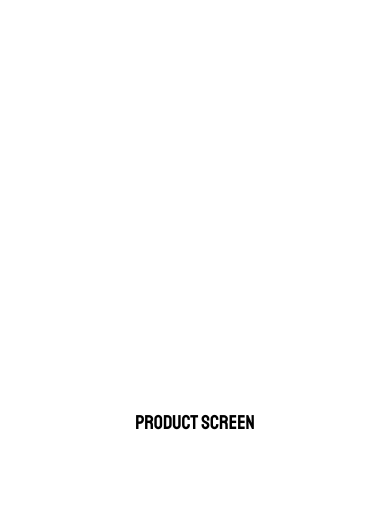
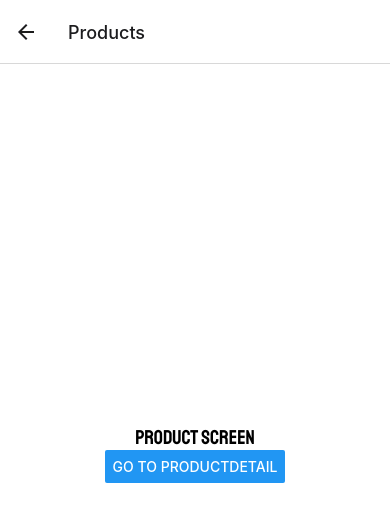
Before and after one commit to lucianorosende/RNBakery, a React Native app: screen /Products in a window 390 px wide. Shown: the top 522 px of the page. Built offline with nearby package versions, Linux system fonts and the light colour scheme.

Commit message:
routing initialized

```diff
--- a/src/index.js
+++ b/src/index.js
@@ -1,9 +1,9 @@
 import { styles } from "./styles"
-import { CategorieScreen, ProductDetailScreen, ProductScreen } from "./screens/index"
+import AppNavigator from "./navigation/index";
 
 const Root = () => {
   return (
-    <ProductScreen/>
+    <AppNavigator />
   );
 }
 
--- /dev/null
+++ b/src/navigation/index.js
@@ -0,0 +1,13 @@
+import React from "react";
+import { NavigationContainer } from "@react-navigation/native";
+import MainNavigator from "./main";
+
+const AppNavigator = () => {
+    return (
+        <NavigationContainer>
+            <MainNavigator />
+        </NavigationContainer>
+    )
+}
+
+export default AppNavigator;
--- /dev/null
+++ b/src/navigation/main.js
@@ -0,0 +1,17 @@
+import React from "react";
+import { createNativeStackNavigator } from "@react-navigation/native-stack";
+import { ProductScreen, CategorieScreen, ProductDetailScreen } from "../screens/index";
+
+const Stack = createNativeStackNavigator();
+
+const MainNavigator = () => {
+    return (
+        <Stack.Navigator initialRouteName="Categories">
+            <Stack.Screen name="Categories" component={CategorieScreen}/>
+            <Stack.Screen name="Products" component={ProductScreen}/>
+            <Stack.Screen name="ProductDetail" component={ProductDetailScreen}/>
+        </Stack.Navigator>
+    )
+}
+
+export default MainNavigator;
--- a/src/screens/categories/index.js
+++ b/src/screens/categories/index.js
@@ -1,11 +1,12 @@
 import React from 'react';
-import { View, Text } from 'react-native';
+import { View, Text, Button } from 'react-native';
 import {styles} from './styles';
 
-const CategorieScreen = () => {
+const CategorieScreen = ({navigation}) => {
     return(
         <View style={styles.container}>
             <Text style={styles.text}>Categorie Screen</Text>
+            <Button title='Go to productScreen' onPress={() => navigation.navigate("Products")} />
         </View>
     )
 }
--- a/src/screens/products/index.js
+++ b/src/screens/products/index.js
@@ -1,11 +1,12 @@
 import React from 'react';
-import { View, Text } from 'react-native';
+import { View, Text, Button } from 'react-native';
 import {styles} from './styles';
 
-const ProductScreen = () => {
+const ProductScreen = ({navigation}) => {
     return(
         <View style={styles.container}>
             <Text style={styles.text}>Product Screen</Text>
+            <Button title='Go to ProductDetail' onPress={() => navigation.navigate("ProductDetail")}/>
         </View>
     )
 }
```
